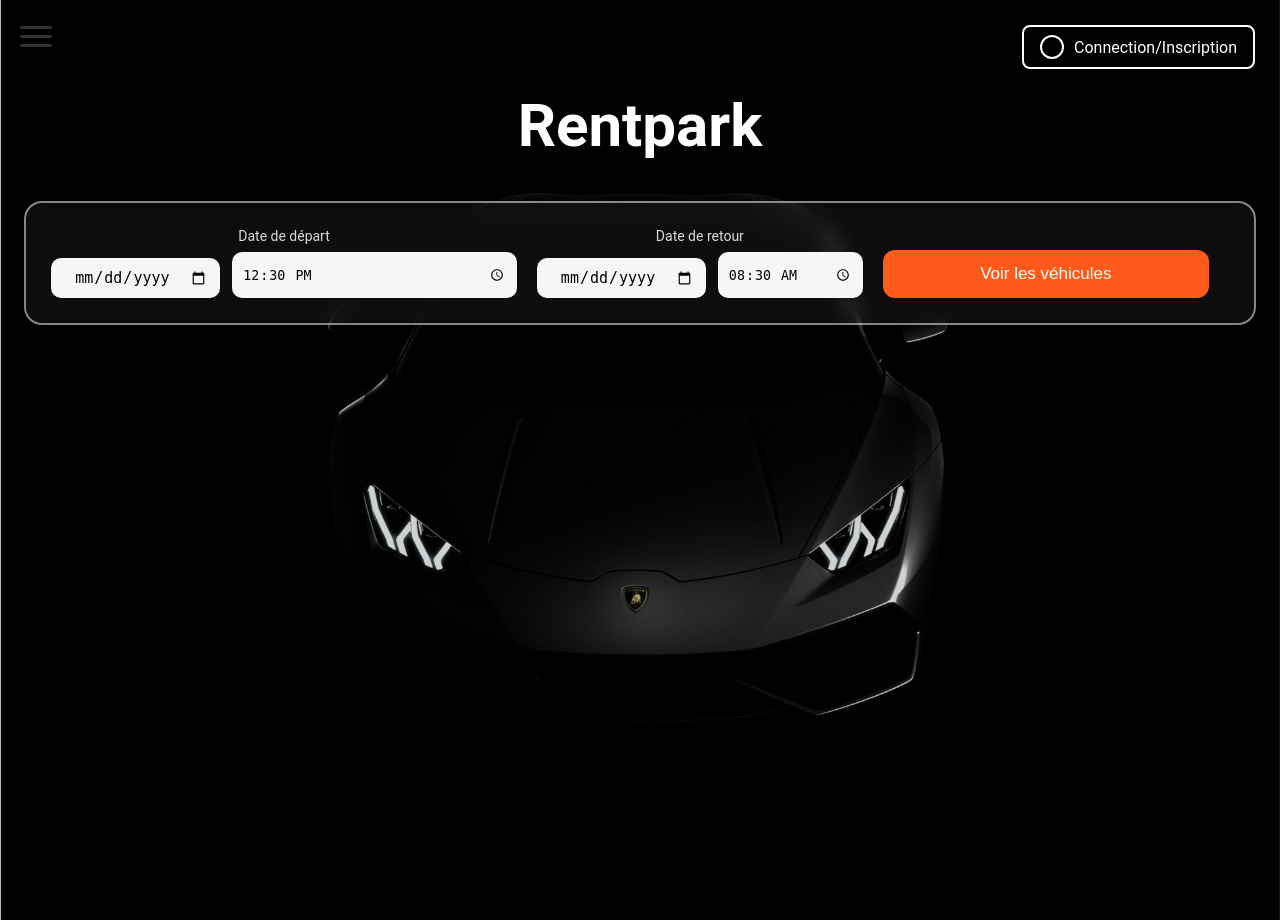
After one commit to NeyorDEV/RentPark, a PHP site: page /view/viewHomeCustomers.php in a window 1280 px wide. The commit adds this page. Run offline with PHP 8.4, Linux system fonts and the light colour scheme.

Commit message:
vue homeCustomers

```diff
--- a/siteSAE2A/config/config.php
+++ b/siteSAE2A/config/config.php
@@ -22,6 +22,7 @@ $vues['reservation'] = 'view/viewReservation.php';
 $vues['inscription'] = 'view/viewInscription.php';
 $vues['connection'] = 'view/viewConnection.php';
 $vues['dashboard'] = 'view/viewDashboard.php';
+$vues['homeCustomers'] = 'view/viewHomeCustomers.php';
 
 $action = "RAS";
 
--- a/siteSAE2A/controleur/FrontControleur.php
+++ b/siteSAE2A/controleur/FrontControleur.php
@@ -33,7 +33,7 @@ class FrontControleur
         $router->map('GET|POST', '/connection', 'afficheConnection');
         $router->map('GET|POST', '/deconnection', 'deconnecter');
         $router->map('GET|POST', '/dashboard', 'afficheDashboard');
-
+        $router->map('GET|POST', '/homeCustomers', 'homeCustomers');
 
         $match = $router->match();
         if (!$match) { echo "404"; die; }
--- /dev/null
+++ b/siteSAE2A/html/css/homeCustomers.css
@@ -0,0 +1,224 @@
+body {
+    margin: 0;
+    font-family: "Roboto", sans-serif;
+    background: #f4f4f4;
+}
+
+/* -------- BACKGROUND CAR IMAGE -------- */
+body::before {
+    content: "";
+    position: fixed;
+    top: 0;
+    left: 0;
+    width: 100%;
+    height: 100%;
+    background-image: url("../icons/car.png");
+    background-repeat: no-repeat;
+    background-size: cover;
+    background-position: center bottom;
+    opacity: 1;
+    z-index: -1;
+}
+
+/* ---- BURGER ---- */
+.burger {
+    position: fixed;
+    top: 20px;
+    left: 20px;
+    width: 32px;
+    cursor: pointer;
+    z-index: 50;
+}
+
+.burger span {
+    display: block;
+    height: 3px;
+    background: #333;
+    margin: 6px 0;
+    border-radius: 3px;
+}
+
+/* ---- SIDEBAR (GLASS EFFECT) ---- */
+#sidebar {
+    position: fixed;
+    top: 0;
+    left: -250px;
+    width: 250px;
+    height: 100vh;
+
+    /* Transparence + flou */
+    background: rgba(255, 255, 255, 0.60); /* opacité 45% */
+    backdrop-filter: blur(12px);
+    -webkit-backdrop-filter: blur(12px);
+
+    box-shadow: 2px 0 20px rgba(0, 0, 0, 0.15);
+    padding-top: 60px;
+    transition: 0.35s ease;
+    z-index: 40;
+    border-right: 1px solid rgba(255, 255, 255, 0.25);
+}
+
+#sidebar.open {
+    left: 0;
+}
+
+/* Items */
+#sidebar ul {
+    list-style: none;
+    padding: 0;
+}
+
+#sidebar li {
+    padding: 18px 25px;
+    display: flex;
+    gap: 12px;
+    font-size: 20px;
+    cursor: pointer;
+    color: 0;
+    transition: 0.2s;
+}
+
+#sidebar li:hover {
+    background: rgba(255, 255, 255, 0.35);
+    backdrop-filter: blur(20px);
+    -webkit-backdrop-filter: blur(20px);
+    border-radius: 6px;
+}
+
+/* ---- HEADER ---- */
+header {
+    padding-top: 50px;
+    text-align: center;
+    color: white;
+    padding-bottom: 30px;
+}
+
+.top-right-btn {
+    position: absolute;
+    top: 25px;
+    right: 25px;
+    display: flex;
+    align-items: center;
+    gap: 10px;
+    border: 2px solid white;
+    padding: 8px 16px;
+    border-radius: 8px;
+    cursor: pointer;
+}
+
+.top-right-btn .circle {
+    width: 20px;
+    height: 20px;
+    border: 2px solid white;
+    border-radius: 50%;
+}
+
+h1 {
+    font-size: 60px;
+    font-weight: 700;
+    margin-bottom: 40px;
+}
+
+/* ====== SEARCH BAR CONTAINER ====== */
+.search-box {
+    width: 92%;
+    margin: auto;
+    margin-top: 30px;
+
+    padding: 25px;
+    border-radius: 18px;
+
+    background: rgba(255,255,255,0.05);
+    border: 2px solid rgba(255,255,255,0.5);
+    backdrop-filter: blur(10px);
+    -webkit-backdrop-filter: blur(10px);
+
+    box-shadow: 0 4px 25px rgba(0,0,0,0.25);
+
+    color: white;
+}
+
+.tabs {
+    display: flex;
+    gap: 15px;
+    margin-bottom: 20px;
+}
+
+.tabs button {
+    background: #f1f1f1;
+    padding: 10px 22px;
+    border: none;
+    border-radius: 50px;
+    cursor: pointer;
+    font-size: 16px;
+}
+
+.tabs .active {
+    background: black;
+    color: white;
+}
+
+.row {
+    display: grid;
+    grid-template-columns: 1fr 0.7fr 0.7fr auto;
+    gap: 20px;
+    align-items: end;
+}
+
+.input-block label {
+    font-size: 14px;
+    color: rgba(255,255,255,0.85);   /* blanc lisible */
+    margin-bottom: 8px;              /* espace entre le texte et la box */
+    display: block;                  /* permet d'appliquer le margin correctement */
+}
+
+.input-icon {
+    display: flex;
+    align-items: center;
+    background: #f6f6f6;
+    border-radius: 10px;
+    padding: 10px 12px;
+    margin-top: 6px;
+}
+
+.input-icon i { margin-right: 10px; color: #999; }
+
+.input-icon input {
+    border: none;
+    background: transparent;
+    outline: none;
+    width: 100%;
+    font-size: 15px;
+}
+
+.dual {
+    display: flex;
+    gap: 12px;
+}
+
+.dual input[type="time"] {
+    background: #f6f6f6;
+    border-radius: 10px;
+    border: none;
+    padding: 10px;
+    width: 100%;
+}
+
+.sub-link {
+    display: block;
+    margin-top: 7px;
+    font-size: 13px;
+    color: #666;
+}
+
+.underline { text-decoration: underline; cursor: pointer; }
+
+.btn-orange {
+    background: #ff5a19;
+    color: white;
+    border: none;
+    padding: 14px 22px;
+    border-radius: 12px;
+    font-size: 17px;
+    cursor: pointer;
+}
--- /dev/null
+++ b/siteSAE2A/view/viewHomeCustomers.php
@@ -0,0 +1,80 @@
+<!DOCTYPE html>
+<html lang="fr">
+<head>
+    <meta charset="UTF-8">
+    <meta name="viewport" content="width=device-width, initial-scale=1.0">
+
+    <title>Rentpark</title>
+    <link rel="stylesheet" href="html/css/homeCustomers.css">
+</head>
+<body>
+
+<!-- ========== MENU BURGER ========== -->
+<div class="burger" onclick="toggleMenu()">
+    <span></span>
+    <span></span>
+    <span></span>
+</div>
+
+<!-- ========== SIDEBAR ========== -->
+<aside id="sidebar">
+    <ul>
+        <li><i class="fa-solid fa-house"></i> Accueil</li>
+        <li><i class="fa-solid fa-chart-line"></i> Tableau de bord</li>
+        <li><i class="fa-solid fa-car"></i> Flotte Automobile</li>
+        <li><i class="fa-solid fa-file-signature"></i> Contrats</li>
+        <li><i class="fa-solid fa-calendar-days"></i> Réservation</li>
+        <li><i class="fa-solid fa-user"></i> Utilisateur</li>
+        <li><i class="fa-solid fa-gear"></i> Paramètres</li>
+        <li><i class="fa-solid fa-right-from-bracket"></i> Déconnexion</li>
+    </ul>
+</aside>
+
+<!-- ========== HEADER + FORMULAIRE ========== -->
+<header>
+    <div class="top-right-btn">
+        <div class="circle"></div>
+        <span>Connection/Inscription</span>
+    </div>
+
+    <h1>Rentpark</h1>
+
+    <div class="search-box">
+
+        <div class="row">
+
+            <div class="input-block">
+                <label>Date de départ</label>
+                <div class="dual">
+                    <div class="input-icon">
+                        <i class="fa-solid fa-calendar"></i>
+                        <input type="date">
+                    </div>
+                    <input type="time" value="12:30">
+                </div>
+            </div>
+
+            <div class="input-block">
+                <label>Date de retour</label>
+                <div class="dual">
+                    <div class="input-icon">
+                        <i class="fa-solid fa-calendar"></i>
+                        <input type="date">
+                    </div>
+                    <input type="time" value="08:30">
+                </div>
+            </div>
+
+            <button class="btn-orange">Voir les véhicules</button>
+        </div>
+    </div>
+</header>
+
+<script>
+function toggleMenu() {
+    document.getElementById("sidebar").classList.toggle("open");
+}
+</script>
+
+</body>
+</html>
```
Also changed, not shown: siteSAE2A/controleur/AdminControleur.php (+11 -1 lines), siteSAE2A/html/icons/car.png (added).
